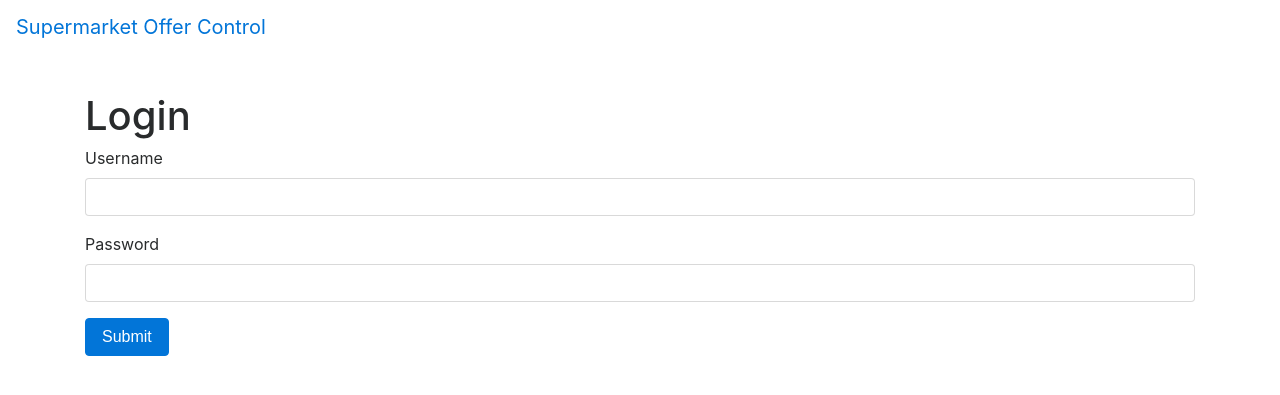
After one commit to MaryamSaqib/Python, a Flask app: page /login in a window 1280 px wide. The commit adds this page. Shown: the top 395 px of the page. Run offline with Flask 2, Linux system fonts and the light colour scheme; some libraries are stand-ins or nearby versions.

Commit message:
Created login page

```diff
--- a/app.py
+++ b/app.py
@@ -61,9 +61,48 @@ def register():
 
     return render_template('register.html', form=form)
 
+#user login
+@app.route('/login', methods=['GET', 'POST'])
+def login():
+
+    if request.method == 'POST':
+        # Get form fields
+        username = request.form['username']
+        password_candidate = request.form['password']
+
+        # Create cursor
+        cur = mysql.connection.cursor()
+
+        # Get user by username
+        result = cur.execute("SELECT * FROM users WHERE username = %s", [username])
+
+        if result > 0:
+            # Get stored hash
+            data = cur.fetchone()
+            password = data['password']
+
+            # Compare passwords
+            if sha256_crypt.verify(password_candidate, password):
+                session['logged_in'] = True
+                session['username'] = username
+
+                flash('You are now logged in', 'success')
+                return redirect(url_for('products'))
+            else:
+                error = 'Invalid password'
+                return render_template('login.html', error = error)
+                #might need to close the connection here
+        else:
+            app.logger.info('NO USER')
+    else:
+        error = 'Username not found'
+        return render_template('login.html')
+
+
+
 @app.route('/products')
 def products():
-    return render_template("products.html", products = data.getProducts())
+    return render_template("products.html", productslist = data.getProducts())
 
 
 if __name__ == "__main__":
--- /dev/null
+++ b/templates/login.html
@@ -0,0 +1,18 @@
+{% extends 'includes/_layout.html' %}
+
+{% block body %}
+
+    <h1>Login</h1>
+    {% include 'includes/_messages.html' %}
+    <form action="" method="POST">
+        <div class="form-group">
+            <label>Username</label>
+            <input type="text" name="username" class="form-control" value={{request.form.username}}>
+        </div>
+        <div class="form-group">
+            <label>Password</label>
+            <input type="password" name="password" class="form-control" value={{request.form.password}}>
+        </div>
+        <button type="submit" class="btn btn-primary">Submit</button>
+    </form>
+{% endblock %}
```
Also changed, not shown: templates/products.html (+31 -4 lines).
